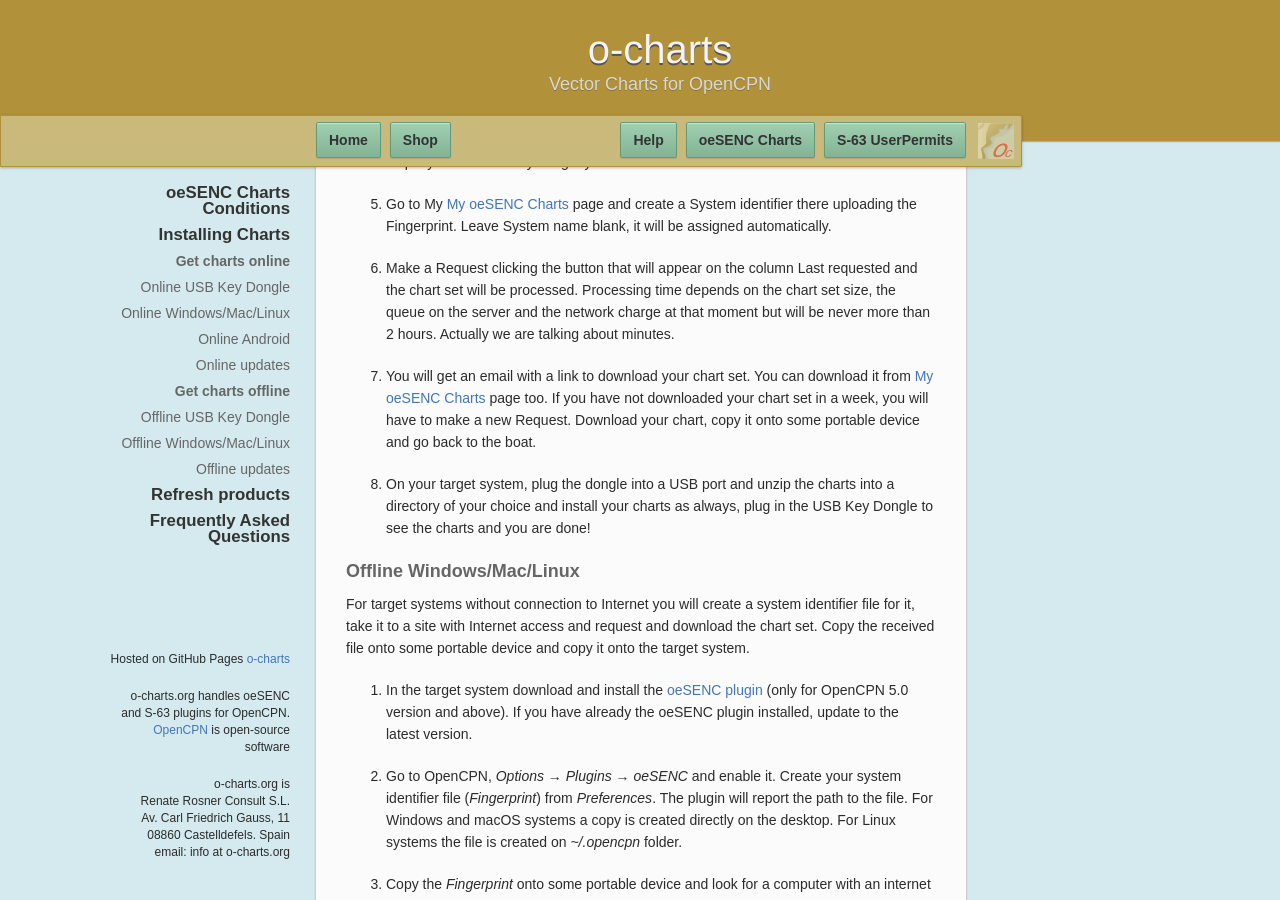
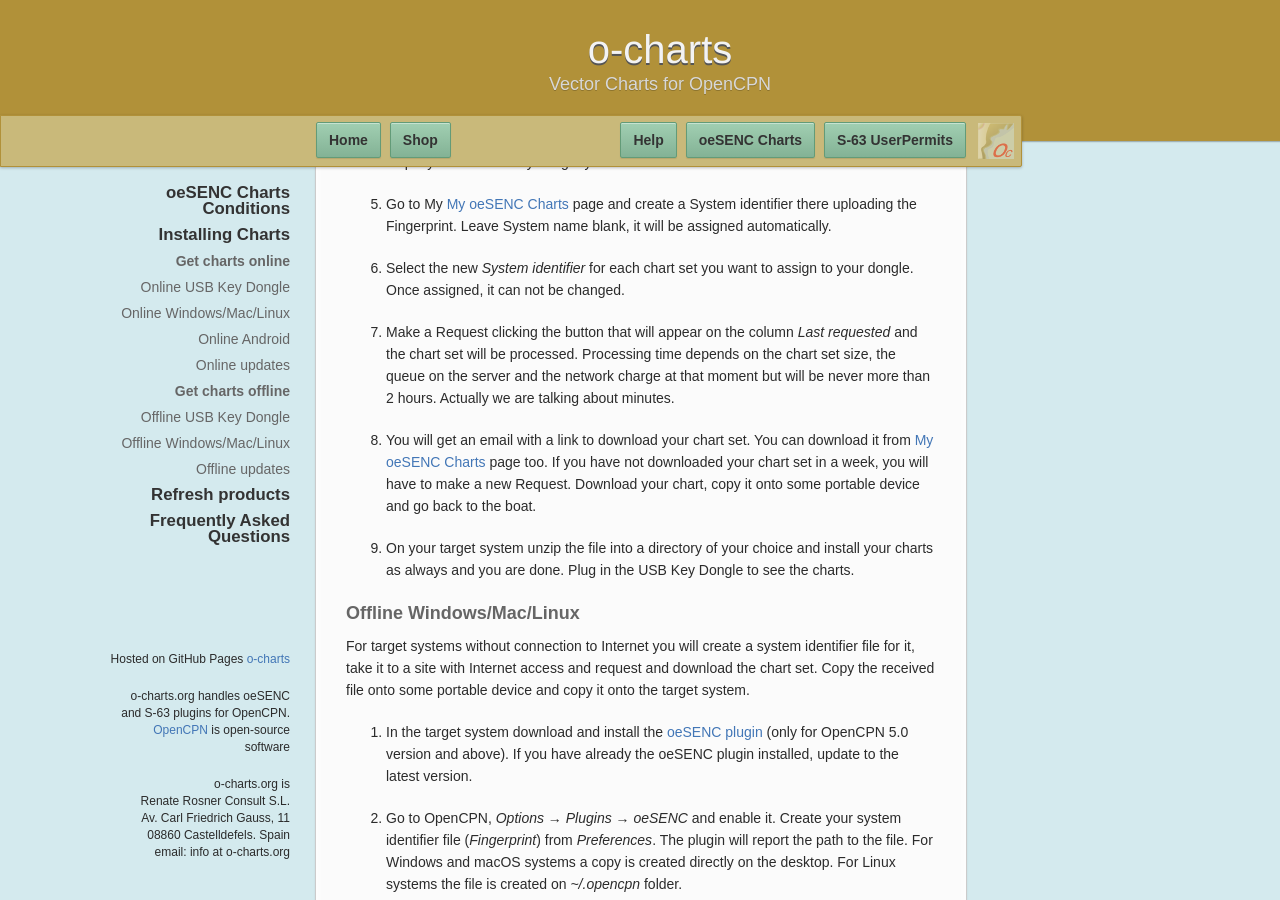
Before and after one commit to o-charts/manuals, a Jekyll site: the page built from oesenc_en_US.md, in a window 1280 px wide and 900 px high, scrolled down 3589 px. Built offline with Jekyll 4.4.1, drawn with Linux system fonts in a browser that asks for light colours; our own code applies the rules of GitHub Pages for plain Markdown files.

Commit message:
Update oesenc_en_US.md

```diff
--- a/oesenc_en_US.md
+++ b/oesenc_en_US.md
@@ -116,13 +116,15 @@
 
 4. Go to [o-charts shop](https://o-charts.org/shop/index.php?id_category=8&controller=category) shop and license the chart sets you are interested in. Ignore this step if you have already bought your charts.
 
- 5. Go to My [My oeSENC Charts](https://o-charts.org/shop/index.php?fc=module&module=occharts&controller=occharts) page and create a System identifier there uploading the Fingerprint. Leave System name blank, it will be assigned automatically.
+5. Go to My [My oeSENC Charts](https://o-charts.org/shop/index.php?fc=module&module=occharts&controller=occharts) page and create a System identifier there uploading the Fingerprint. Leave System name blank, it will be assigned automatically.
 
-6. Make a Request clicking the button that will appear on the column Last requested and the chart set will be processed. Processing time depends on the chart set size, the queue on the server and the network charge at that moment but will be never more than 2 hours. Actually we are talking about minutes.
+6. Select the new *System identifier* for each chart set you want to assign to your dongle. Once assigned, it can not be changed.
 
-7. You will get an email with a link to download your chart set. You can download it from [My oeSENC Charts](https://o-charts.org/shop/index.php?fc=module&module=occharts&controller=occharts) page too. If you have not downloaded your chart set in a week, you will have to make a new Request. Download your chart, copy it onto some portable device and go back to the boat.
+7. Make a Request clicking the button that will appear on the column *Last requested* and the chart set will be processed. Processing time depends on the chart set size, the queue on the server and the network charge at that moment but will be never more than 2 hours. Actually we are talking about minutes.
 
-8. On your target system, plug the dongle into a USB port and unzip the charts into a directory of your choice and install your charts as always, plug in the USB Key Dongle to see the charts and you are done!
+8. You will get an email with a link to download your chart set. You can download it from [My oeSENC Charts](https://o-charts.org/shop/index.php?fc=module&module=occharts&controller=occharts) page too. If you have not downloaded your chart set in a week, you will have to make a new Request. Download your chart, copy it onto some portable device and go back to the boat.
+
+9. On your target system unzip the file into a directory of your choice and install your charts as always and you are done.  Plug in the USB Key Dongle to see the charts.
 
 
 ### Offline Windows/Mac/Linux
```
